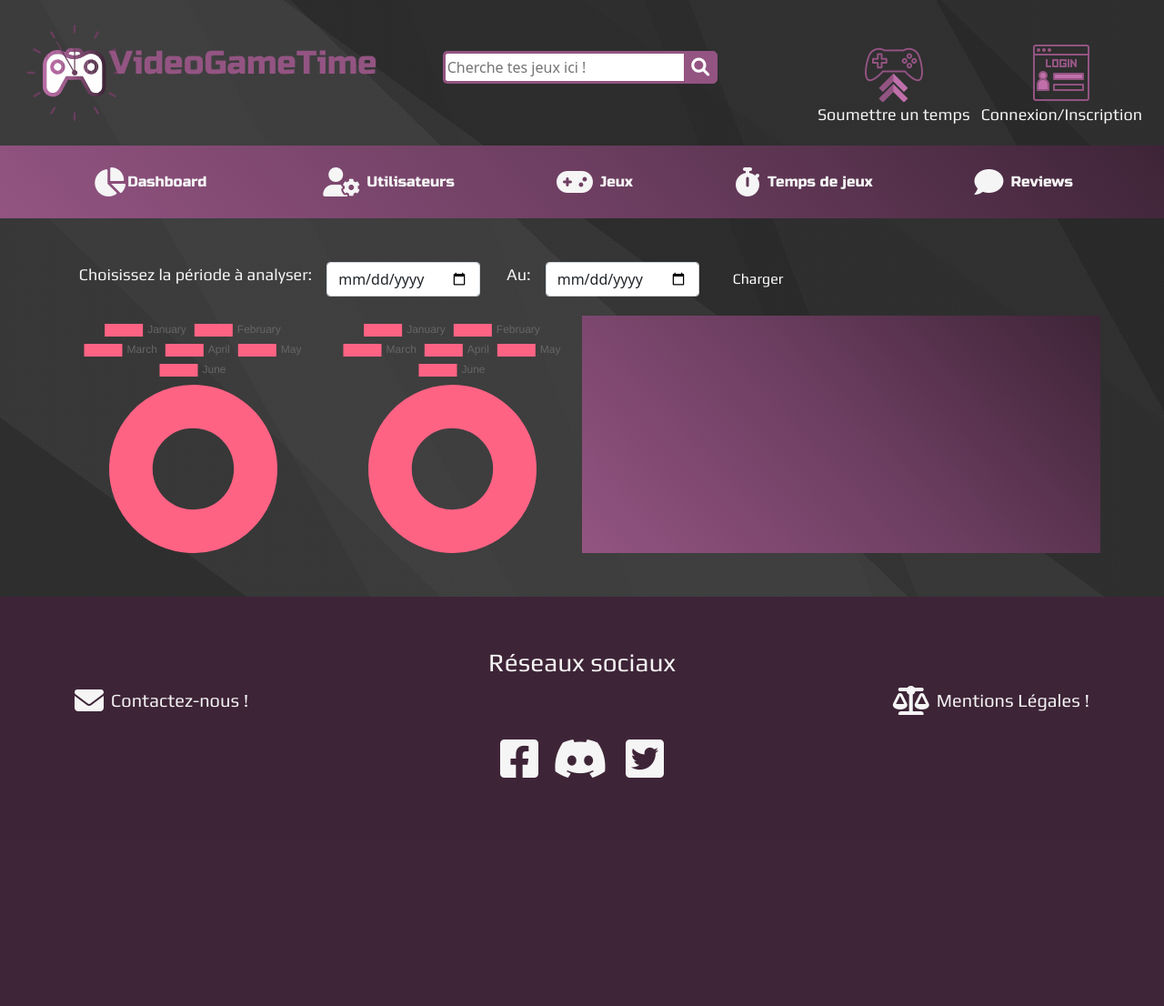
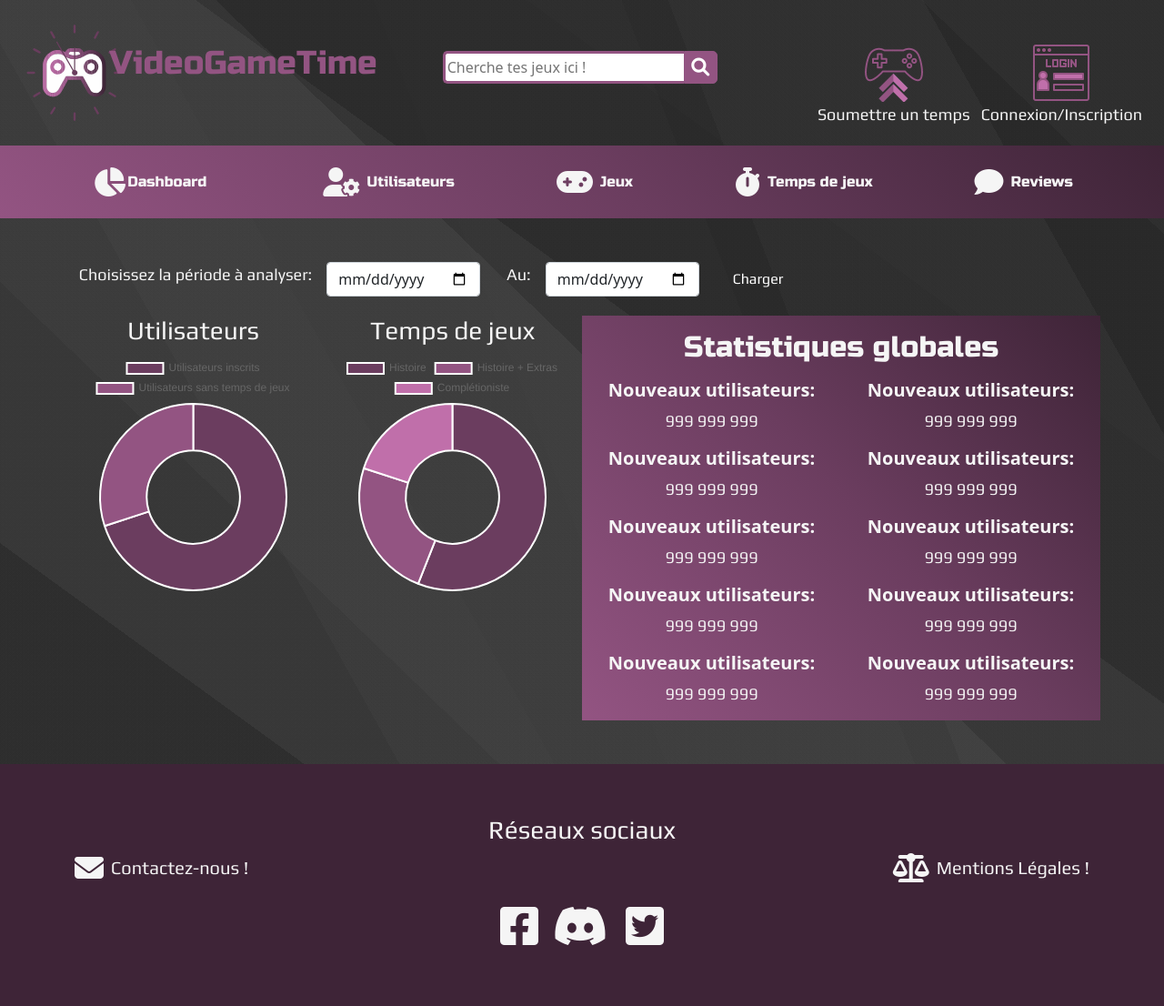
Before and after one commit to BladeRED/vgt, a PHP site: page /admindashboard.html in a window 1280 px wide. Shown: the whole page at 91% size. Before the commit the page ends 855 px from the top, so only its background shows below. Run offline with PHP 8.4, Linux system fonts and the light colour scheme.

Commit message:
page dashboard check, statique fini pour le moment

```diff
--- a/admindashboard.html
+++ b/admindashboard.html
@@ -130,22 +130,23 @@
                 </div>
 
                 <button type="submit"
-                        class="btn btn ms-4 align-self-start pink text-white">Charger</button>
+                        class="btn btn ms-4 align-self-start pink text-white">Charger
+                </button>
             </div>
 
         </div>
         <div class="row">
             <div class="col-lg-6">
                 <div class="row">
-                    <div class="col-lg-6">
-
+                    <div class="col-lg-6 chartTime">
+                        <h3 class="text-center">Utilisateurs</h3>
                         <div>
                             <canvas id="myChart"></canvas>
                         </div>
 
                     </div>
-                    <div class="col-lg-6">
-
+                    <div class="col-lg-6 chartTime">
+                        <h3 class="text-center">Temps de jeux</h3>
                         <div>
                             <canvas id="myChart2"></canvas>
                         </div>
@@ -156,8 +157,76 @@
 
 
             </div>
-            <div class="col-lg-6 shadow-lg-rounded bgsection pe-5">
+            <div class="col-lg-6 shadow-lg-rounded bgsection">
 
+                <h2 class="text-center my-3"> Statistiques globales</h2>
+                <div class="row">
+                    <div class="col-lg-6">
+
+                        <div class="d-flex flex-column align-items-center">
+                            <h5 class = "fw-bold">
+                                Nouveaux utilisateurs:
+                            </h5>
+                            <p> 999 999 999 </p>
+
+                            <h5 class = "fw-bold">
+                                Nouveaux utilisateurs:
+                            </h5>
+                            <p> 999 999 999 </p>
+
+                            <h5 class = "fw-bold">
+                                Nouveaux utilisateurs:
+                            </h5>
+                            <p> 999 999 999 </p>
+
+                            <h5 class = "fw-bold">
+                                Nouveaux utilisateurs:
+                            </h5>
+                            <p> 999 999 999 </p>
+
+                            <h5 class = "fw-bold">
+                                Nouveaux utilisateurs:
+                            </h5>
+                            <p> 999 999 999 </p>
+
+                        </div>
+
+                    </div>
+                    <div class="col-lg-6">
+
+                        <div class="d-flex flex-column align-items-center">
+                            <h5 class = "fw-bold">
+                                Nouveaux utilisateurs:
+                            </h5>
+                            <p> 999 999 999 </p>
+
+                            <h5 class = "fw-bold">
+                                Nouveaux utilisateurs:
+                            </h5>
+                            <p> 999 999 999 </p>
+
+                            <h5 class = "fw-bold">
+                                Nouveaux utilisateurs:
+                            </h5>
+                            <p> 999 999 999 </p>
+
+                            <h5 class = "fw-bold">
+                                Nouveaux utilisateurs:
+                            </h5>
+                            <p> 999 999 999 </p>
+
+                            <h5 class = "fw-bold">
+                                Nouveaux utilisateurs:
+                            </h5>
+                            <p> 999 999 999 </p>
+
+                        </div>
+
+
+                    </div>
+
+
+                </div>
 
 
             </div>
@@ -238,21 +307,20 @@
 <script src="https://cdn.jsdelivr.net/npm/chart.js"></script>
 <script>
     const labels = [
-        'January',
-        'February',
-        'March',
-        'April',
-        'May',
-        'June',
+        'Utilisateurs inscrits',
+        'Utilisateurs sans temps de jeux',
+
     ];
 
     const data = {
         labels: labels,
         datasets: [{
-            label: 'My First dataset',
-            backgroundColor: 'rgb(255, 99, 132)',
-            borderColor: 'rgb(255, 99, 132)',
-            data: [0, 10, 5, 2, 20, 30, 45],
+            label: 'Données utilisateurs',
+            backgroundColor: [
+                '#6B3D5F',
+                '#935482',
+            ],
+            data: [70, 30],
         }]
     };
 
@@ -260,9 +328,41 @@
         type: 'doughnut',
         data: data,
     };
+
+    // Gametime chart doughnut //
+
+    const labelsTime = [
+        'Histoire',
+        'Histoire + Extras',
+        'Complétioniste',
+
+    ];
+
+    const dataTime = {
+        labels: labelsTime,
+        datasets: [{
+            label: 'Données temps de jeux',
+            backgroundColor: [
+                '#6B3D5F',
+                '#935482',
+                '#c06faa'
+            ],
+            data: [70, 30, 25],
+        }]
+    };
+
+    const configTime = {
+        type: 'doughnut',
+        data: dataTime,
+    };
 </script>
 
 <script>
+
+</script>
+
+<script>
+
     const myChart = new Chart(
         document.getElementById('myChart'),
         config
@@ -270,7 +370,7 @@
 
     const myChart2 = new Chart(
         document.getElementById('myChart2'),
-        config
+        configTime
     );
 </script>
 </body>
--- a/scss/style.scss
+++ b/scss/style.scss
@@ -57,6 +57,12 @@ h3 {
   font-family: "Play", sans-serif;
   font-size: $fontsizeH3;
   color: $textcolor2;
+}
+
+h5{
+
+  color: $textcolor2 !important;
+
 }
 
 .why {
@@ -460,6 +466,8 @@ td {
 
   }
 
+
+
   p {
 
     font-size: $fontsizeText;
@@ -665,6 +673,12 @@ td {
 
     width: 32rem !important;
     height: 21rem !important;
+
+  }
+
+  .chartTime{
+
+    margin-bottom: 3rem !important
 
   }
 
```
Also changed, not shown: assets/css/style.css, 1 other file.
